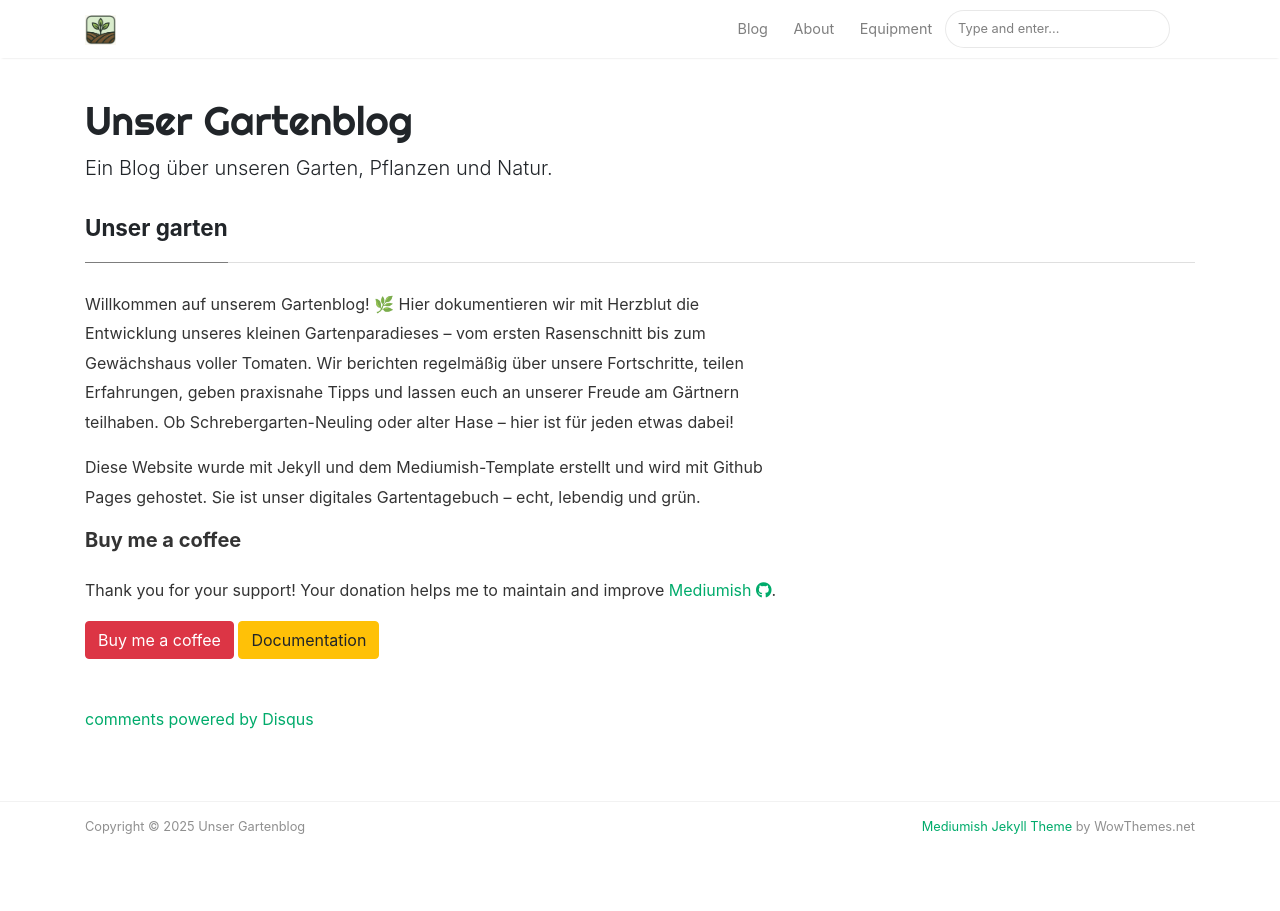
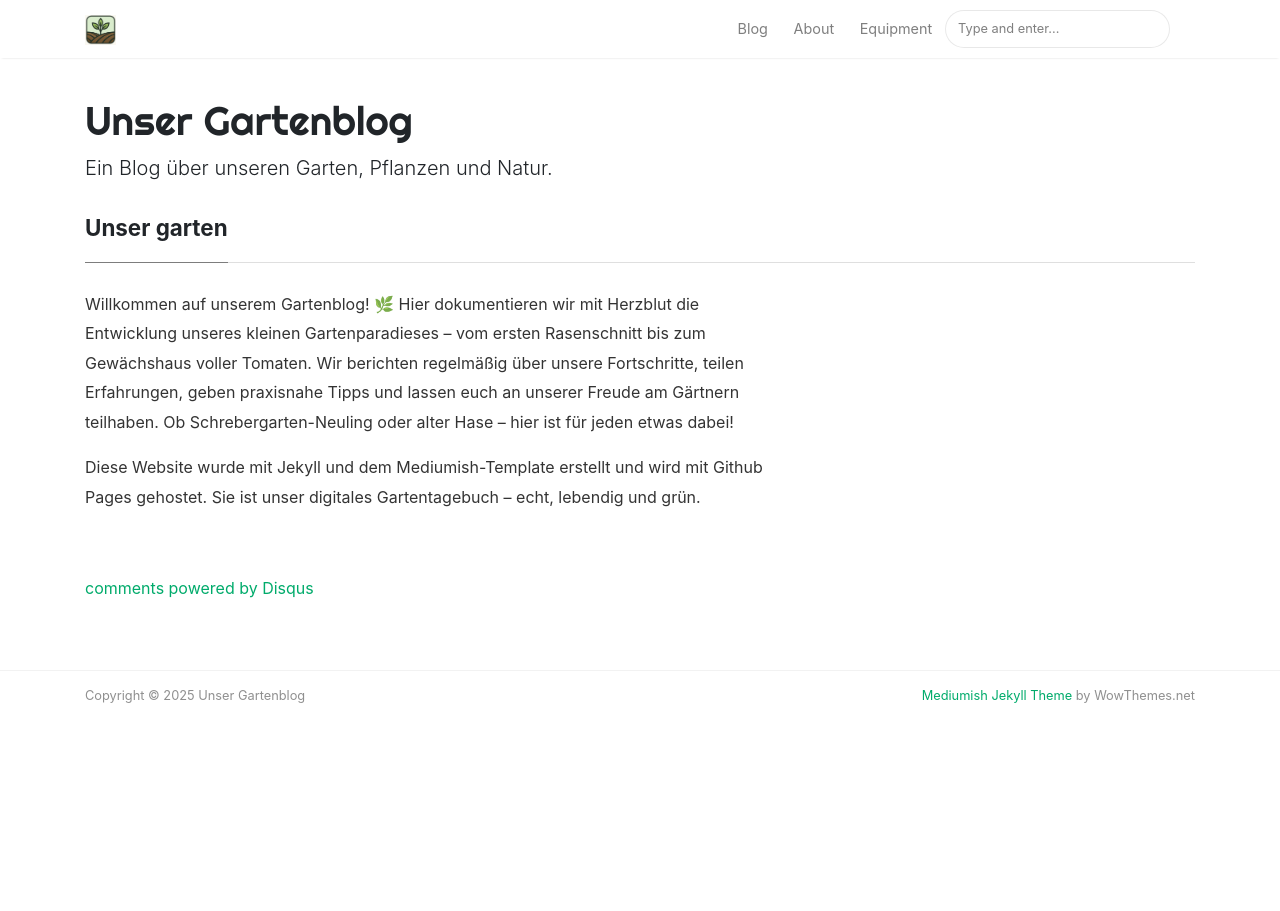
Before and after one commit to kotenaty/kotenaty.github.io, a Jekyll site: the page built from _pages/about.md, in a window 1280 px wide. Built offline with Jekyll 4.4.1, drawn with Linux system fonts in a browser that asks for light colours; nearby versions of some CDN libraries; comment, search, counter and statistics services are not loaded.

Commit message:
neue posts

```diff
--- a/_layouts/default.html
+++ b/_layouts/default.html
@@ -200,7 +200,7 @@ ga('send', 'pageview');
 <script src="{{ site.baseurl }}/assets/js/ie10-viewport-bug-workaround.js"></script>
 
 {% if page.layout == 'post' %}
-<script id="dsq-count-scr" src="//{{site.disqus}}.disqus.com/count.js"></script>
+<!--<script id="dsq-count-scr" src="//{{site.disqus}}.disqus.com/count.js"></script>-->
 {% endif %}
 
 </body>
--- a/_layouts/post.html
+++ b/_layouts/post.html
@@ -123,10 +123,10 @@ post_class: post-template
             <!-- Prev/Next -->
             <div class="row PageNavigation d-flex justify-content-between font-weight-bold">
             {% if page.previous.url %}
-            <a class="prev d-block col-md-6" href="{{ site.baseurl }}/{{page.previous.url}}"> &laquo; {{page.previous.title}}</a>
+            <a class="prev d-block col-md-6" href="https://kleingarten.fans/{{page.previous.url}}"> &laquo; {{page.previous.title}}</a>
             {% endif %}
             {% if page.next.url %}
-            <a class="next d-block col-md-6 text-lg-right" href="{{ site.baseurl }}/{{page.next.url}}">{{page.next.title}} &raquo; </a>
+            <a class="next d-block col-md-6 text-lg-right" href="https://kleingarten.fans/{{page.next.url}}">{{page.next.title}} &raquo; </a>
             {% endif %}
             <div class="clearfix"></div>
             </div>
--- a/_pages/about.md
+++ b/_pages/about.md
@@ -12,13 +12,13 @@ comments: true
 
 <p>Diese Website wurde mit Jekyll und dem Mediumish-Template erstellt und wird mit Github Pages gehostet. Sie ist unser digitales Gartentagebuch – echt, lebendig und grün.</p>
 
-<div class="sticky-top sticky-top-80">
+<!-- <div class="sticky-top sticky-top-80">
 <h5>Buy me a coffee</h5>
 
 <p>Thank you for your support! Your donation helps me to maintain and improve <a target="_blank" href="https://github.com/wowthemesnet/mediumish-theme-jekyll">Mediumish <i class="fab fa-github"></i></a>.</p>
 
 <a target="_blank" href="https://www.wowthemes.net/donate/" class="btn btn-danger">Buy me a coffee</a> <a target="_blank" href="https://bootstrapstarter.com/bootstrap-templates/template-mediumish-bootstrap-jekyll/" class="btn btn-warning">Documentation</a>
 
+</div> -->
 </div>
 </div>
-</div>
```
Also changed, not shown: _posts/2025-07-11-firstday.md (+1 -0 lines), _posts/2025-07-15-acker_schnitt_die_zweite.md (+1 -0 lines), _posts/2025-07-15-rosen.md (added, +23 -0 lines), _posts/2025-07-19-akcer-die-zweite.md (added, +55 -0 lines), assets/images/2025-07-19/acker_sauber.JPEG (added), assets/images/2025-07-19/gewaechshaus.JPEG (added), 6 other files.
